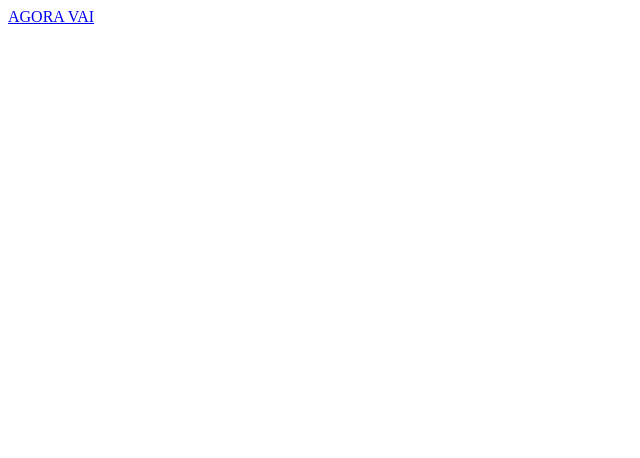
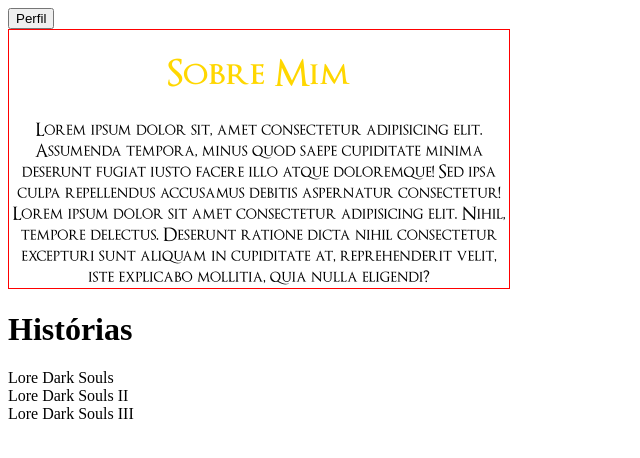
Before and after one commit to GuilhermeEduardoGS/Cronicas-das-Almas, a website: page public/index.html in a window 1280 px wide. Shown: the whole page, without its empty margins (0-640 px from the left). Drawn offline with Linux system fonts and the light colour scheme.

Commit message:
Inicio do Index

```diff
--- /dev/null
+++ b/public/css/index.css
@@ -0,0 +1,44 @@
+/* Font */
+
+@font-face {
+    font-family: 'optimus regular';
+    src: url('fonts/optimusprinceps-webfont.woff2') format('woff2'),
+        url('fonts/optimusprinceps-webfont.woff') format('woff');
+    font-weight: normal;
+    font-style: normal;
+}
+
+@font-face {
+    font-family: 'optimus bold';
+    src: url('fonts/optimusprincepssemibold-webfont.woff2') format('woff2'),
+        url('fonts/optimusprincepssemibold-webfont.woff') format('woff');
+    font-weight: bold;
+    font-style: normal;
+}
+
+/* Index - Background do Index */
+
+/* body{
+    background-color: black;
+} */
+
+/* Index - Container Sobre Mim */
+
+body .containerSobreMim{
+    display: flex;
+    align-items: center;
+    flex-direction: column;
+    height: auto;
+    width: 500px;
+    font-family: 'optimus regular';
+    font-size: large;
+    text-align: center;
+    border: 1px solid red;
+}
+
+/* Index - Título */
+
+body .containerSobreMim .tituloSobreMim{
+    font-family: 'optimus bold';
+    color: gold;
+}
--- a/public/index.html
+++ b/public/index.html
@@ -4,8 +4,33 @@
     <meta charset="UTF-8" />
     <meta name="viewport" content="width=device-width, initial-scale=1.0" />
     <title>Document</title>
+    <link rel="stylesheet" href="./css/index.css" />
   </head>
   <body>
-    <a href="cadastro.html">AGORA VAI </a>
+    <div class="header">
+      <div class="botaoAcessarPerfil">
+        <button onclick="acessarPerfil()">Perfil</button>
+      </div>
+    </div>
+    <div class="containerSobreMim">
+      <h1 class="tituloSobreMim">Sobre Mim</h1>
+      <div class="txtSobreMim">
+        Lorem ipsum dolor sit, amet consectetur adipisicing elit. Assumenda
+        tempora, minus quod saepe cupiditate minima deserunt fugiat iusto facere
+        illo atque doloremque! Sed ipsa culpa repellendus accusamus debitis
+        aspernatur consectetur! Lorem ipsum dolor sit amet consectetur
+        adipisicing elit. Nihil, tempore delectus. Deserunt ratione dicta nihil
+        consectetur excepturi sunt aliquam in cupiditate at, reprehenderit
+        velit, iste explicabo mollitia, quia nulla eligendi?
+      </div>
+    </div>
+    <div class="containerHistórias">
+      <h1 class="tituloHistorias">Histórias</h1>
+      <div class="txtHistorias">
+        Lore Dark Souls <br />
+        Lore Dark Souls II <br />
+        Lore Dark Souls III <br />
+      </div>
+    </div>
   </body>
 </html>
```
